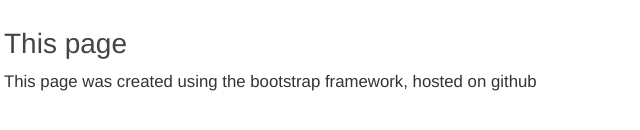
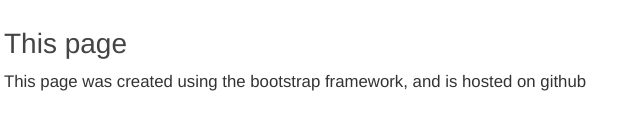
Before and after one commit to robertbarrett/robertbarrett.github.io, a plain HTML site: page home/index.html in a window 1280 px wide. Shown: the part 514-644 px from the top of the page, 66-706 px from the left. Drawn offline with nearby package versions, Linux system fonts and the light colour scheme.

Commit message:
Update index.html

```diff
--- a/home/index.html
+++ b/home/index.html
@@ -187,7 +187,7 @@ hr {border-color: #ddd;}
 <div class="page-section">
 	<div class="container">
 		<h2>This page</h2>
-		<p>This page was created using the bootstrap framework, hosted on github
+		<p>This page was created using the bootstrap framework, and is hosted on github
 	</div>
 </div>
 <!--/.page-section-->
```
